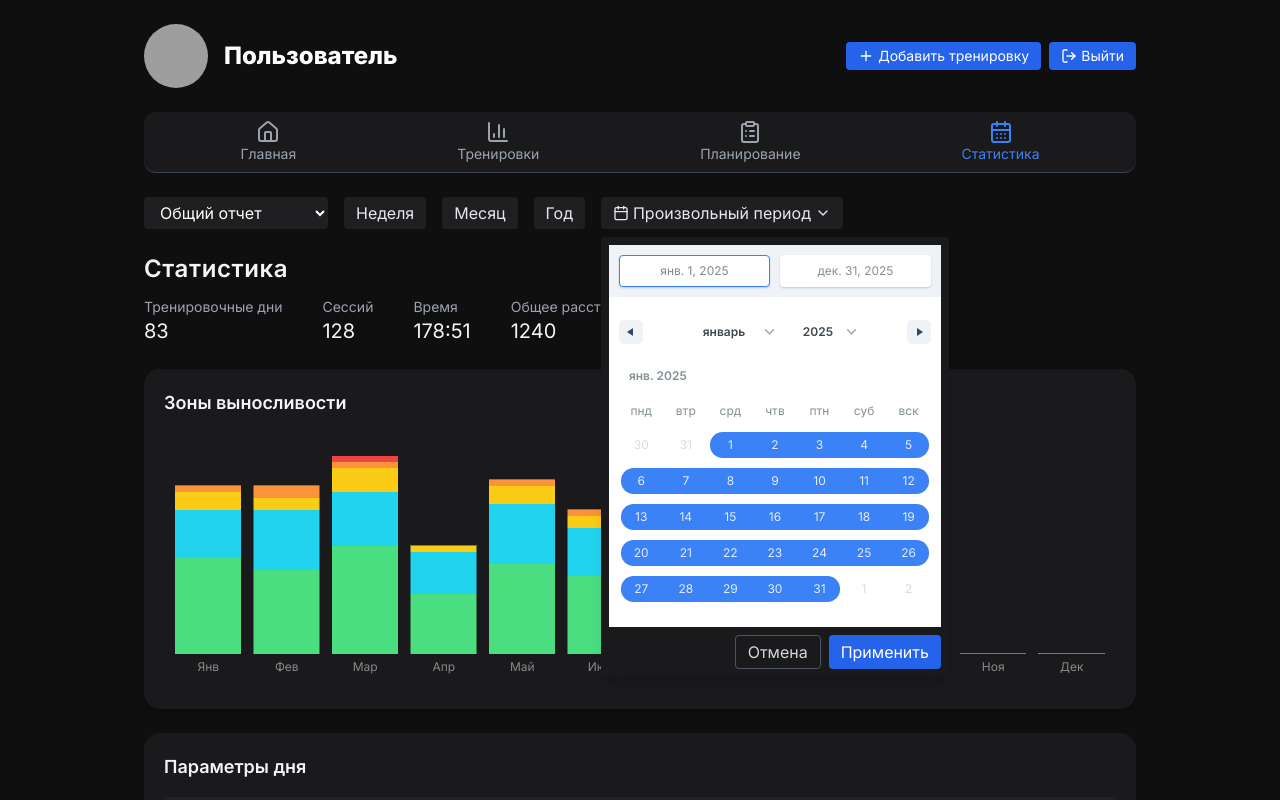
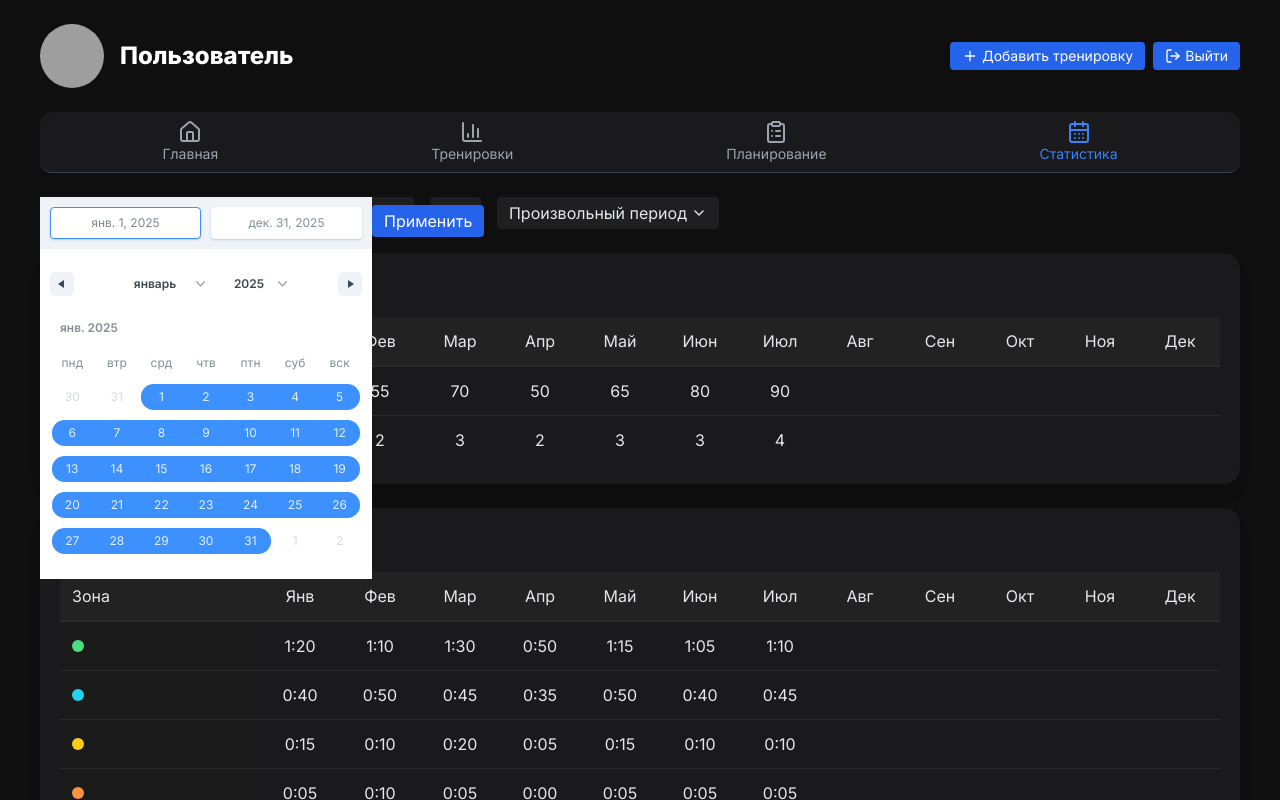
Before and after one commit to mbaliabin/dagbook-test, a React (Vite) app in the folder fasx-frontend/: page /statistics in a window 1280 px wide. Both pictures are taken after a click on the button "Произвольный период". Shown: the top 800 px of the page. Built offline with nearby package versions, Linux system fonts and the light colour scheme; grey boxes are pictures that could not be loaded.

Commit message:
Доработка StatisticsPage.tsx 327

```diff
--- a/fasx-frontend/src/pages/StatisticsPage.tsx
+++ b/fasx-frontend/src/pages/StatisticsPage.tsx
@@ -18,7 +18,6 @@ import {
   XAxis,
   Tooltip,
   ResponsiveContainer,
-  Legend,
 } from "recharts";
 import { DateRange } from "react-date-range";
 import { ru } from "date-fns/locale";
@@ -80,7 +79,7 @@ export default function StatsPage() {
     { type: "Другое", months: [40, 35, 50, 30, 45, 30, 40] },
   ];
 
-  // --- NEW: данные по дистанции (примерные) ---
+  // --- NEW: данные по дистанции ---
   const distanceByType = [
     { type: "Лыжи, к. ст.", distance: [120, 90, 110, 80, 100, 130, 140] },
     { type: "Лыжи, кл. ст.", distance: [100, 75, 95, 60, 85, 110, 120] },
@@ -89,7 +88,6 @@ export default function StatsPage() {
     { type: "Бег", distance: [80, 70, 90, 60, 75, 85, 95] },
     { type: "Велосипед", distance: [150, 130, 160, 120, 140, 170, 180] },
   ];
-  // -----------------------------------------------
 
   const formatTime = (minutes: number) => {
     const h = Math.floor(minutes / 60);
@@ -155,7 +153,6 @@ export default function StatsPage() {
     };
   });
 
-  // --- NEW: фильтруем дистанции под выбранный период ----
   const filteredDistanceTypes = distanceByType.map((d) => {
     const sliceLength = Math.min(d.distance.length, filteredMonths.length);
     const monthsArr = d.distance.slice(0, sliceLength);
@@ -165,7 +162,6 @@ export default function StatsPage() {
       total: monthsArr.reduce((a, b) => a + b, 0),
     };
   });
-  // -------------------------------------------------------
 
   const sumColumn = (rows: any[], colIndex: number) => {
     let sum = 0;
@@ -200,7 +196,6 @@ export default function StatsPage() {
     const weekColWidth = 80;
     const monthColWidth = 100;
     const yearColWidth = 80;
-    // увеличиваем ширину левой колонки для длинных названий / дистанций
     const leftColWidth =
       table.title === "Тип активности" || table.title === "Дистанция по видам тренировок"
         ? 260
@@ -291,7 +286,6 @@ export default function StatsPage() {
                       className="p-3 text-center flex-none"
                       style={{ width: colWidth }}
                     >
-                      {/* для таблицы дистанций — числа (км), для остальных — formatTimeSafe */}
                       {table.title === "Параметры дня"
                         ? row.months[k]
                         : table.title === "Дистанция по видам тренировок"
@@ -328,7 +322,6 @@ export default function StatsPage() {
                         ? "—"
                         : table.title === "Дистанция по видам тренировок"
                         ? (() => {
-                            // сумма по колонке для дистанций
                             const sum = filteredDistanceTypes.reduce(
                               (acc, r) => acc + (r.months[idx] || 0),
                               0
@@ -368,41 +361,14 @@ export default function StatsPage() {
     { label: "Статистика", icon: CalendarDays, path: "/statistics" },
   ];
 
-  // -------------- Helper: total distance by month for chart --------------
   const totalDistanceByMonth = filteredMonths.map((m, i) =>
     distanceByType.reduce((acc, t) => acc + (t.distance[i] || 0), 0)
   );
-  // -----------------------------------------------------------------------
-
-  // ------- STACKED BAR: prepare colors and data -------
-  const distanceColors: Record<string, string> = {
-    "Лыжи, к. ст.": "#4ade80",
-    "Лыжи, кл. ст.": "#22d3ee",
-    "Лыжероллеры, к. ст": "#facc15",
-    "Лыжероллеры, кл. ст.": "#fb923c",
-    "Бег": "#ef4444",
-    "Велосипед": "#3b82f6",
-    "Другое": "#a855f7",
-    "Силовая": "#a78bfa",
-  };
-
-  const stackedDistanceData = filteredMonths.map((label, idx) => {
-    const row: any = { month: label };
-    filteredDistanceTypes.forEach((t) => {
-      row[t.type] = t.months[idx] || 0;
-    });
-    return row;
-  });
-
-  const activeDistanceTypes = filteredDistanceTypes
-    .filter((t) => (t.months || []).some((v) => Number(v) > 0))
-    .map((t) => t.type);
-  // ----------------------------------------------------
 
   return (
     <div className="min-h-screen bg-[#0f0f0f] text-gray-200 p-6 w-full">
-      {/* Главный контейнер — шире */}
-      <div className="max-w-5xl mx-auto space-y-6 px-4">
+      <div className="w-full max-w-[1600px] mx-auto space-y-6 px-4">
+
         {/* HEADER */}
         <div className="flex flex-col md:flex-row md:items-center md:justify-between gap-4 mb-4 w-full">
           <div className="flex items-center space-x-4">
@@ -458,7 +424,7 @@ export default function StatsPage() {
             onChange={(e) => setReportType(e.target.value)}
           >
             <option>Общий отчет</option>
-            <option>Общая дистанция</option> {/* NEW OPTION */}
+            <option>Общая дистанция</option>
           </select>
 
           <button
@@ -482,198 +448,58 @@ export default function StatsPage() {
             Год
           </button>
 
-          <div className="relative">
           <button
-              onClick={() => setShowDateRangePicker((prev) => !prev)}
+            onClick={() => setShowDateRangePicker(true)}
             className="px-3 py-1 rounded bg-[#1f1f22] text-gray-200 hover:bg-[#2a2a2d] flex items-center"
           >
-              <Calendar className="w-4 h-4 mr-1" /> Произвольный период
-              <ChevronDown className="w-4 h-4 ml-1" />
+            Произвольный период <ChevronDown className="w-4 h-4 ml-1" />
           </button>
 
           {showDateRangePicker && (
-              <div className="absolute z-50 mt-2 bg-[#1a1a1d] rounded shadow-lg p-2">
+            <div className="absolute z-50">
               <DateRange
-                  onChange={(item) =>
-                    setDateRange({
-                      startDate: item.selection.startDate,
-                      endDate: item.selection.endDate,
-                    })
+                locale={ru}
+                onChange={(item: any) =>
+                  setDateRange(item.selection)
                 }
-                  showSelectionPreview
+                showSelectionPreview={true}
                 moveRangeOnFirstSelection={false}
-                  months={1}
-                  ranges={[
-                    {
-                      startDate: dateRange.startDate,
-                      endDate: dateRange.endDate,
-                      key: "selection",
-                    },
-                  ]}
+                ranges={[dateRange]}
                 direction="horizontal"
-                  rangeColors={["#3b82f6"]}
-                  className="text-white"
-                  locale={ru}
-                  weekStartsOn={1}
               />
-
-                <div className="flex justify-end mt-2 space-x-2">
-                  <button
-                    onClick={() => setShowDateRangePicker(false)}
-                    className="px-3 py-1 rounded border border-gray-600 hover:bg-gray-700 text-gray-300"
-                  >
-                    Отмена
-                  </button>
-
               <button
                 onClick={applyDateRange}
-                    className="px-3 py-1 rounded bg-blue-600 hover:bg-blue-700 text-white"
+                className="mt-2 px-3 py-1 bg-blue-600 rounded text-white"
               >
                 Применить
               </button>
             </div>
-              </div>
           )}
         </div>
-        </div>
 
-        {/* TOTALSUM */}
-        <div>
-          <h1 className="text-2xl font-semibold tracking-wide text-gray-100">Статистика</h1>
-          <div className="flex flex-wrap gap-10 text-sm mt-3">
-            <div><p className="text-gray-400">Тренировочные дни</p><p className="text-xl text-gray-100">{totals.trainingDays}</p></div>
-            <div><p className="text-gray-400">Сессий</p><p className="text-xl text-gray-100">{totals.sessions}</p></div>
-            <div><p className="text-gray-400">Время</p><p className="text-xl text-gray-100">{totals.time}</p></div>
-            <div><p className="text-gray-400">Общее расстояние (км)</p><p className="text-xl text-gray-100">{totals.distance}</p></div>
-          </div>
-        </div>
-
-        {/* ------------ РЕНДЕР ОТЧЕТОВ ------------ */}
-
-        {reportType === "Общий отчет" && (
-          <>
-            {/* Диаграмма зон выносливости */}
-            <div className="bg-[#1a1a1d] p-5 rounded-2xl shadow-lg">
-              <h2 className="text-lg font-semibold mb-4 text-gray-100">Зоны выносливости</h2>
-              <div className="h-64">
-                <ResponsiveContainer width="100%" height="100%">
-                  <BarChart
-                    data={filteredMonths.map((month, i) => {
-                      const data: any = { month };
-                      filteredEnduranceZones.forEach((zone) => {
-                        data[zone.zone] = zone.months[i] ?? 0;
-                      });
-                      return data;
-                    })}
-                    barGap={0}
-                    barCategoryGap="0%"
-                  >
-                    <XAxis dataKey="month" axisLine={false} tickLine={false} tick={{ fill: "#888", fontSize: 12 }} />
-                    <Tooltip
-                      content={({ active, payload }: any) => {
-                        if (active && payload && payload.length) {
-                          return (
-                            <div className="bg-[#1e1e1e] border border-[#333] px-3 py-2 rounded text-sm text-white">
-                              {payload.map((p: any) => (
-                                <div key={p.dataKey}>
-                                  <span
-                                    className="inline-block w-3 h-3 mr-1 rounded-full"
-                                    style={{ backgroundColor: p.fill }}
-                                  ></span>
-                                  {p.dataKey}: {p.value} мин
-                                </div>
-                              ))}
-                            </div>
-                          );
-                        }
-                        return null;
-                      }}
-                    />
-                    {filteredEnduranceZones.map((zone) => (
-                      <Bar
-                        key={zone.zone}
-                        dataKey={zone.zone}
-                        stackId="a"
-                        fill={zone.color}
-                        minPointSize={1}
-                        maxBarSize={Math.floor(800 / Math.max(1, filteredMonths.length))}
-                      />
-                    ))}
-                  </BarChart>
-                </ResponsiveContainer>
-              </div>
-            </div>
-
-            {/* Таблицы */}
+        {/* TABLES */}
         <TableSection
-              table={{
-                title: "Параметры дня",
-                data: [
-                  { param: "Травма", months: [70, 70, 69, 69, 68, 68, 68] },
-                  { param: "Болезнь", months: [50, 51, 52, 51, 50, 49, 50] },
-                  { param: "В пути", months: [50, 51, 52, 51, 50, 49, 50] },
-                  { param: "Смена час. пояса", months: [50, 51, 52, 51, 50, 49, 50] },
-                  { param: "Выходной", months: [50, 51, 52, 51, 50, 49, 50] },
-                  { param: "Соревнование", months: [50, 51, 52, 51, 50, 49, 50] },
-                ],
-              }}
           index={0}
+          table={{ title: "Параметры дня", data: [
+            { param: "Время тренировки", months: [60, 55, 70, 50, 65, 80, 90] },
+            { param: "Сессии", months: [2, 2, 3, 2, 3, 3, 4] },
+          ]}}
         />
 
         <TableSection
-              table={{ title: "Выносливость", data: filteredEnduranceZones.map((z) => ({ param: z.zone, color: z.color, months: z.months, total: formatTime(z.total) })) }}
           index={1}
+          table={{ title: "Выносливость", data: filteredEnduranceZones }}
         />
 
         <TableSection
-              table={{ title: "Тип активности", data: filteredMovementTypes.map((m) => ({ param: m.type, months: m.months, total: formatTime(m.total) })) }}
           index={2}
+          table={{ title: "Тип активности", data: filteredMovementTypes }}
         />
-          </>
-        )}
 
-        {reportType === "Общая дистанция" && (
-          <>
-            {/* STACKED BAR: дистанция по видам тренировок */}
-            <div className="bg-[#1a1a1d] p-5 rounded-2xl shadow-lg">
-              <h2 className="text-lg font-semibold mb-4 text-gray-100">Общая дистанция по видам тренировок</h2>
-
-              <div className="h-72 w-full">
-                <ResponsiveContainer width="100%" height="100%">
-                  <BarChart data={stackedDistanceData} margin={{ left: 0, right: 0 }}>
-                    <XAxis dataKey="month" axisLine={false} tickLine={false} tick={{ fill: "#888", fontSize: 12 }} />
-                    <Tooltip
-                      formatter={(value: any, name: any) => [`${value} км`, name]}
-                      wrapperStyle={{ backgroundColor: "#1f1f1f", border: "1px solid #333" }}
+        <TableSection
+          index={3}
+          table={{ title: "Дистанция по видам тренировок", data: filteredDistanceTypes, totalKey: "distance" }}
         />
-                    <Legend wrapperStyle={{ color: "#ddd" }} />
-                    {activeDistanceTypes.map((type) => (
-                      <Bar
-                        key={type}
-                        dataKey={type}
-                        stackId="distance"
-                        fill={distanceColors[type] || "#888"}
-                        isAnimationActive={false}
-                        maxBarSize={Math.floor(1000 / Math.max(1, filteredMonths.length))}
-                      />
-                    ))}
-                  </BarChart>
-                </ResponsiveContainer>
-              </div>
-            </div>
-
-            {/* Таблица дистанций по видам (одна таблица) */}
-            <TableSection
-              table={{
-                title: "Дистанция по видам тренировок",
-                data: filteredDistanceTypes,
-                totalKey: "distance",
-              }}
-              index={0}
-            />
-          </>
-        )}
-
       </div>
     </div>
   );
```
Lines whose indentation alone changed are shown as unchanged.
